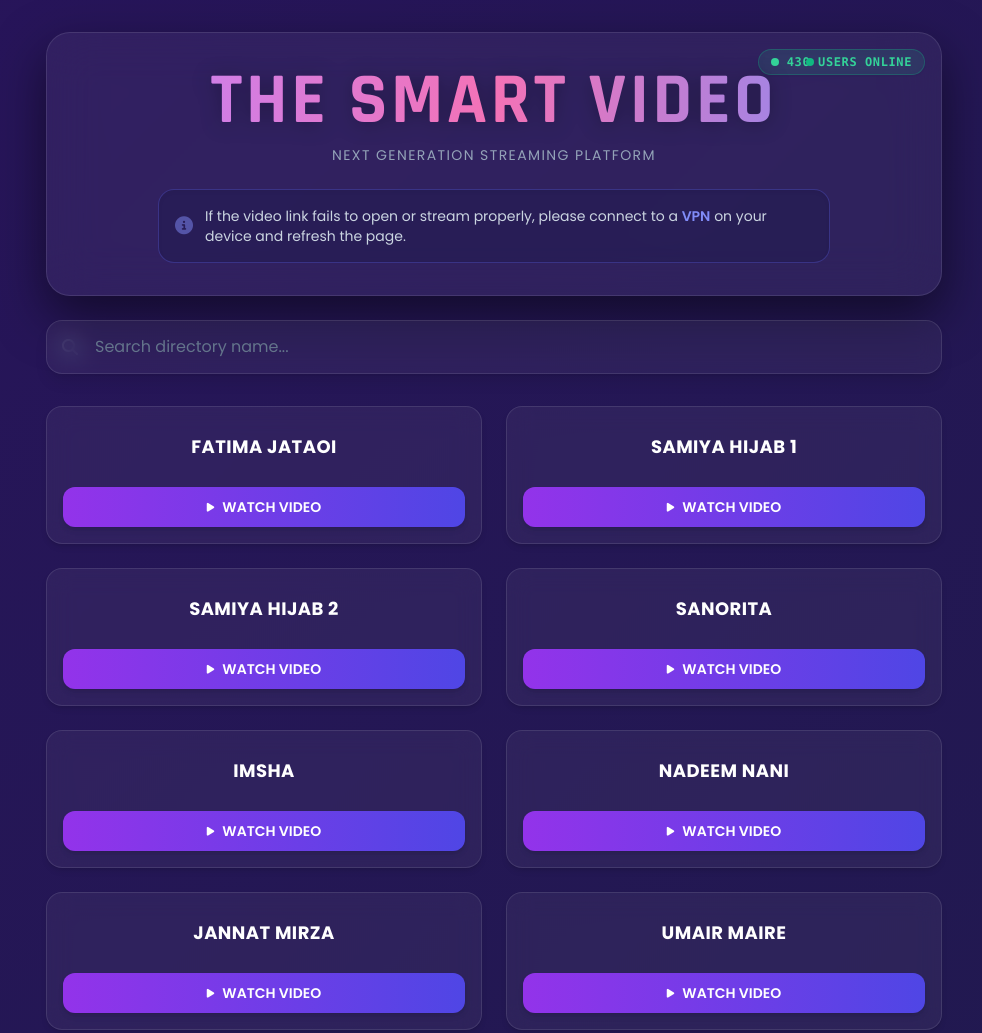
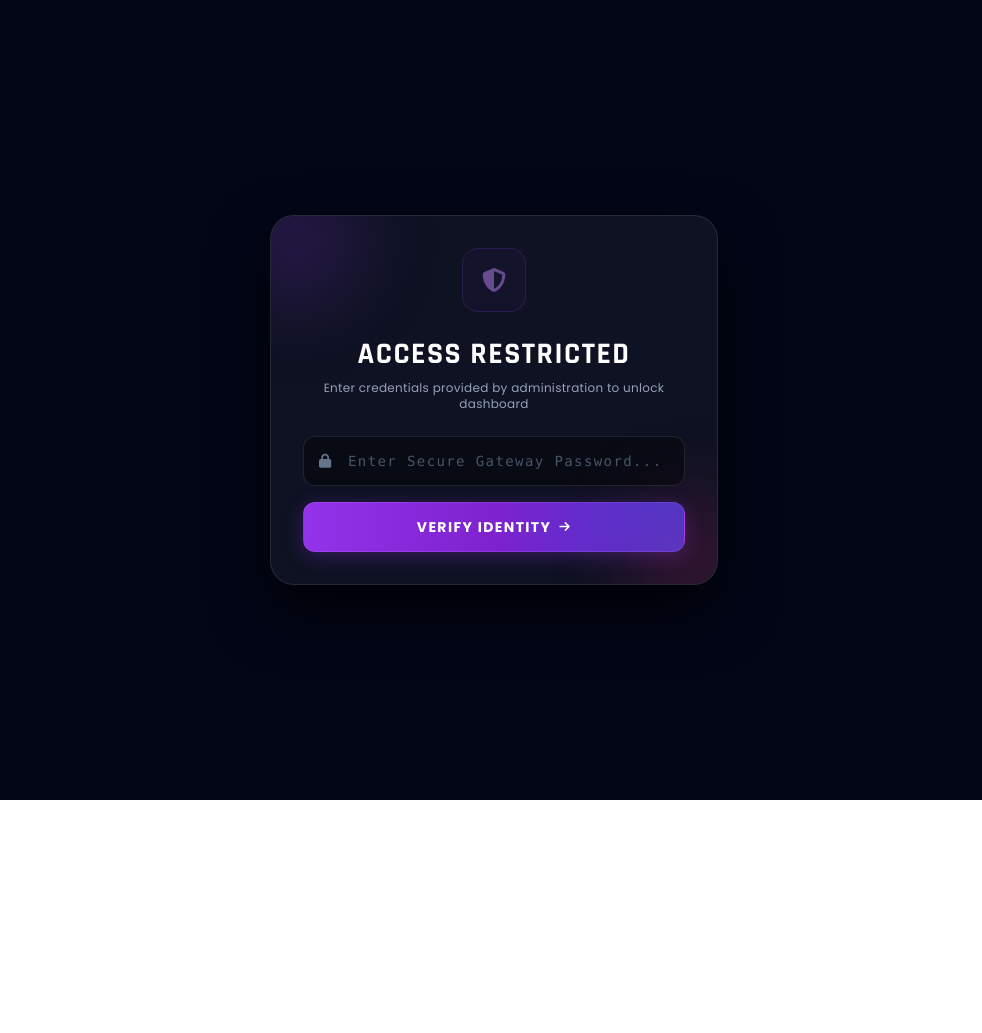
Before and after one commit to razaxrehan-droid/smart-video, a plain HTML site: page index.html in a window 1280 px wide. Shown: the top 1033 px of the page, without its empty margins (146-1128 px from the left). After the commit the page ends 800 px from the top, so only its background shows below. Drawn offline with nearby package versions, Linux system fonts and the light colour scheme.

Commit message:
Implement gatekeeper portal for user authentication
Added a gatekeeper portal for user authentication with a secure password input and verification logic. Enhanced the layout with additional styling and elements for user interaction.

```diff
--- a/index.html
+++ b/index.html
@@ -36,10 +36,37 @@
         .custom-scrollbar::-webkit-scrollbar-thumb { background: rgba(147, 51, 234, 0.4); border-radius: 10px; }
     </style>
 </head>
-<body class="text-slate-100 min-h-screen flex flex-col items-center p-4 md:p-8">
+<body class="text-slate-100 min-h-screen flex flex-col items-center p-4 md:p-8 overflow-hidden">
+
+    <div id="gatekeeper-portal" class="fixed inset-0 z-[100] bg-slate-950 flex items-center justify-center p-4 backdrop-blur-xl">
+        <div class="w-full max-w-md bg-white/5 border border-white/10 p-6 md:p-8 rounded-3xl text-center shadow-[0_25px_60px_rgba(0,0,0,0.8)] relative overflow-hidden">
+            <div class="absolute -top-10 -left-10 w-32 h-32 bg-purple-600/20 rounded-full blur-2xl"></div>
+            <div class="absolute -bottom-10 -right-10 w-32 h-32 bg-pink-600/20 rounded-full blur-2xl"></div>
+
+            <div class="w-16 h-16 bg-purple-600/10 border border-purple-500/30 rounded-2xl flex items-center justify-center text-purple-400 text-2xl mx-auto mb-6 shadow-inner animate-pulse">
+                <i class="fas fa-shield-halved"></i>
+            </div>
+
+            <h2 class="font-brand font-extrabold text-3xl text-white tracking-wider uppercase mb-2">ACCESS RESTRICTED</h2>
+            <p class="text-slate-400 text-xs tracking-wide mb-6">Enter credentials provided by administration to unlock dashboard</p>
+
+            <div class="space-y-4 text-left">
+                <div class="relative">
+                    <span class="absolute inset-y-0 left-0 flex items-center pl-4 text-slate-500">
+                        <i class="fas fa-lock text-sm"></i>
+                    </span>
+                    <input type="password" id="gate-key-input" placeholder="Enter Secure Gateway Password..." class="w-full pl-11 pr-4 py-3.5 bg-black/40 border border-white/10 rounded-xl focus:outline-none focus:border-purple-500/80 text-white placeholder-slate-600 text-sm tracking-widest font-mono">
+                </div>
+
+                <button onclick="_auth_gate_session()" class="w-full py-3.5 bg-gradient-to-r from-purple-600 via-purple-700 to-indigo-700 hover:from-purple-500 hover:to-indigo-500 text-white font-bold text-sm rounded-xl tracking-widest uppercase shadow-[0_4px_20px_rgba(147,51,234,0.3)] transition-all flex justify-center items-center gap-2 border border-purple-400/20">
+                    VERIFY IDENTITY <i class="fas fa-arrow-right text-xs"></i>
+                </button>
+            </div>
+            <p id="gate-error-log" class="text-pink-500 text-xs font-semibold mt-4 min-h-[16px] text-center uppercase tracking-wider hidden"></p>
+        </div>
+    </div>
 
     <div class="w-full max-w-4xl bg-white/5 border border-white/10 backdrop-blur-xl rounded-3xl p-6 md:p-8 shadow-[0_20px_50px_rgba(0,0,0,0.5)] text-center relative overflow-hidden mb-6">
-
         <div class="absolute top-4 right-4 bg-emerald-500/10 border border-emerald-500/30 px-3 py-1 rounded-full flex items-center gap-2 shadow-sm backdrop-blur-md">
             <span class="w-2 h-2 rounded-full bg-emerald-400 animate-ping"></span>
             <span class="w-2 h-2 rounded-full bg-emerald-500 absolute top-2 right-[106px] md:right-[110px]"></span>
@@ -76,17 +103,13 @@
 
     <div id="video-grid" class="w-full max-w-4xl grid grid-cols-2 gap-4 md:gap-6 mb-12"></div>
 
-
     <div id="videoModal" class="fixed inset-0 bg-black/95 z-50 hidden flex flex-col items-center justify-start overflow-y-auto p-4 pt-6 md:pt-12 backdrop-blur-md">
-
         <button onclick="closeVideoPlayer()" class="absolute top-4 right-6 text-slate-400 hover:text-white text-3xl transition-all z-50">
             <i class="fas fa-xmark"></i>
         </button>
 
         <div class="w-full max-w-6xl grid grid-cols-1 lg:grid-cols-3 gap-6 mt-8">
-
             <div class="lg:col-span-2 flex flex-col gap-4">
-
                 <h2 id="modalVideoTitle" class="font-brand font-bold text-2xl md:text-3xl text-purple-400 tracking-wide uppercase drop-shadow-md">
                     REPLACE TITLE LEAK VIDEO
                 </h2>
@@ -99,7 +122,6 @@
                 </div>
 
                 <div class="w-full grid grid-cols-1 sm:grid-cols-2 gap-3">
-
                     <a id="modalDownloadBtn" href="#" target="_blank" class="w-full py-4 bg-gradient-to-r from-emerald-600 via-teal-600 to-green-600 hover:from-emerald-500 hover:to-green-500 text-white font-extrabold text-sm md:text-base rounded-xl shadow-[0_0_20px_rgba(16,185,129,0.3)] hover:shadow-[0_0_25px_rgba(16,185,129,0.5)] transition-all flex justify-center items-center gap-3 tracking-wider uppercase border border-emerald-400/20 group">
                         <i class="fas fa-cloud-arrow-down text-lg animate-bounce"></i> DOWNLOAD HIGH QUALITY MP4
                     </a>
@@ -146,13 +168,10 @@
                 <h3 class="font-brand font-bold text-lg text-slate-300 uppercase tracking-wider border-b border-white/10 pb-2">
                     <i class="fas fa-clapperboard text-pink-400 mr-2"></i> Recommendations
                 </h3>
-
                 <div id="recommendations-container" class="flex flex-col gap-3 overflow-y-auto custom-scrollbar pr-1"></div>
             </div>
-
         </div>
     </div>
-
 
     <div class="w-full max-w-md text-center mb-12">
         <a href="https://t.me/THESMARTVIDEO_bot" target="_blank" class="inline-flex items-center justify-center gap-3 px-8 py-4 bg-sky-600 hover:bg-sky-500 text-white font-bold text-base rounded-2xl shadow-[0_10px_25px_rgba(2,132,199,0.4)] transition-all transform hover:-translate-y-1">
@@ -164,8 +183,33 @@
         &copy; 2026 THE SMART VIDEO &bull; DESIGNED BY TEAM RAZA
     </footer>
 
+    <script>
+        // OBFUSCATED SECURITY MATRIX COMPILER
+        const _0x4a2e = ["GAGG", "OO K", "ING"];
+        const _0x8b3f = () => _0x4a2e.join('');
 
-    <script>
+        function _auth_gate_session() {
+            const inputVal = document.getElementById('gate-key-input').value;
+            const logEl = document.getElementById('gate-error-log');
+
+            if (inputVal === _0x8b3f()) {
+                logEl.classList.add('hidden');
+                document.getElementById('gatekeeper-portal').classList.add('hidden');
+                document.body.classList.remove('overflow-hidden');
+                // Execute layout load logic safely upon verification
+                buildGridSystem();
+            } else {
+                logEl.innerText = "❌ Verification Failed. Invalid Access Key.";
+                logEl.classList.remove('hidden');
+                document.getElementById('gate-key-input').value = '';
+            }
+        }
+
+        // Keep dynamic entry secure on pressing 'Enter' key inside validation box
+        document.getElementById('gate-key-input')?.addEventListener('keypress', function(e) {
+            if (e.key === 'Enter') _auth_gate_session();
+        });
+
         const videoDatabase = [
             { id: 1, name: "FATIMA JATAOI", url: "https://n.f-a-k.workers.dev/fatima-jatoi-tiktoke.mp4" },
             { id: 2, name: "SAMIYA HIJAB 1", url: "https://n.f-a-k.workers.dev/samiya-hijab-tiktoke.mp4" },
@@ -219,13 +263,12 @@
             startLiveUserCounter();
         }
 
-        // FAKE LIVE USER LOGIC MODAL ENGINE
         function startLiveUserCounter() {
             const counterElement = document.getElementById('live-users');
             setInterval(() => {
-                const baseUsers = Math.floor(Math.random() * 120) + 380; // Generates dynamic ranges 380-500
+                const baseUsers = Math.floor(Math.random() * 120) + 380;
                 counterElement.innerText = `${baseUsers} USERS ONLINE`;
-            }, 4000); // Changes every 4 seconds dynamically
+            }, 4000);
         }
 
         function launchVideoPlayer(id) {
@@ -234,7 +277,6 @@
 
             document.getElementById('modalVideoTitle').innerText = `${videoObj.name} LEAK VIDEO`;
 
-            // Setup Download Dynamic Link Value
             const dlBtn = document.getElementById('modalDownloadBtn');
             dlBtn.href = videoObj.url;
             dlBtn.setAttribute('download', `${videoObj.name}_SMARTVIDEO.mp4`);
@@ -244,7 +286,7 @@
 
             source.src = videoObj.url;
             player.load();
-            player.play().catch(error => console.log("Autoplay context handled safely"));
+            player.play().catch(error => console.log("Autoplay dynamic lock handle"));
 
             document.getElementById('likeCount').innerText = Math.floor(Math.random() * 800) + 400;
             document.getElementById('dislikeCount').innerText = Math.floor(Math.random() * 30);
@@ -331,8 +373,10 @@
             input.value = '';
         }
 
-        window.onload = buildGridSystem;
+        // Keep page structured on load without showing dynamic assets beforehand
+        window.onload = function() {
+            // Wait for verification gate
+        };
     </script>
-
 </body>
 </html>
```
